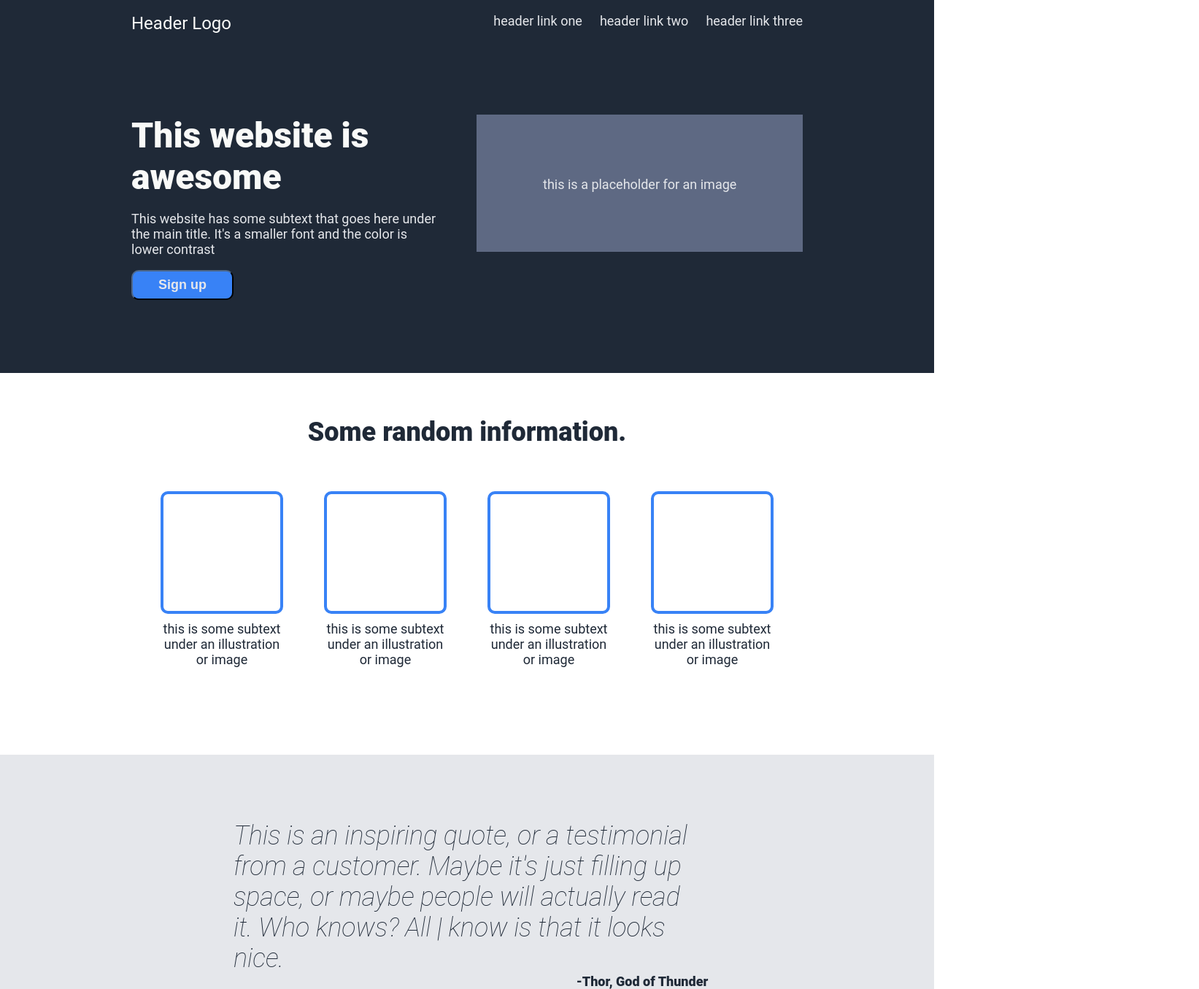
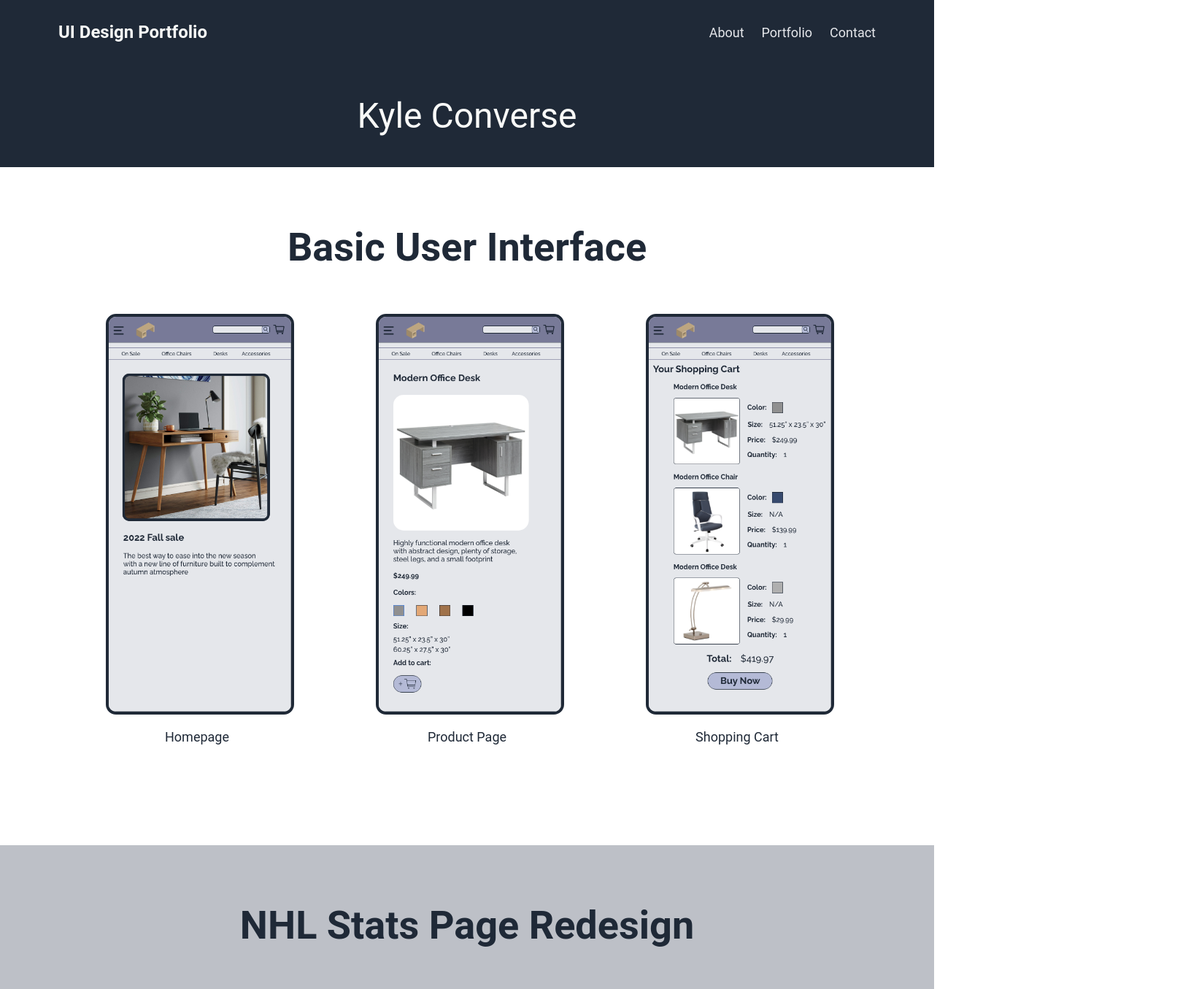
Before and after one commit to kconv/kconv.github.io, a plain HTML site: page index.html in a window 1280 px wide. Shown: the top 1355 px of the page at 73% size, 1643 px wide, since content can reach past the window. Drawn offline with Linux system fonts and the light colour scheme.

Commit message:
ui design portfolio

```diff
--- a/index.html
+++ b/index.html
@@ -3,108 +3,140 @@
 
 <head>
   <meta charset="UTF-8">
-	<meta http-equiv="X-UA-Compatible" content="IE=edge">
-	<meta name="viewport" content="width=device-width, initial-scale=1.0">
   <link rel="stylesheet" href="styles.css">
   <title>Landing Page</title>
 </head>
 
 <body>
-	<div class="header">
-		<!-- <img src="./images/coming-soon.png" alt="Header Logo"> -->
-		<div class="header-content">
-			<div class="header-logo">
-				Header Logo
+  <header>
+    <div class="content">
+      <div class="logo">
+        <h4>UI Design Portfolio</h4>
       </div>
-			<ul class="header-links">
-				<li><a href="#">header link one</a></li>
-				<li><a href="#">header link two</a></li>
-				<li><a href="#">header link three</a></li>
+      <ul class="links">
+        <li><a href="#">About</a></li>
+        <li><a href="#">Portfolio</a></li>
+        <li><a href="#">Contact</a></li>
       </ul>
     </div>
+  </header>
+  <div class="main">
+    <div class="container one">
+      <div class="subcontainer">
+        <div class="hero">
+          <div class="hero-main">
+            Kyle Converse
           </div>
-	<div class="container one">
-		<div class="hero">
-			<div class="hero main">
-				This website is awesome
         </div>
-			<div class="hero secondary">
-				This website has some subtext that goes here under the
-				main title. It's a smaller font and the color is lower
-				contrast
-			</div>
-			<button class="sign-up">Sign up</button>
-		</div>
-		<div class="placeholder">
-			this is a placeholder for an image
       </div>
     </div>
     <div class="container two">
       <div class="info-header">
-			Some random information.
+        <a href="xd-files/converse-assignment4.xd">
+          <h2>
+            Basic User Interface
+          </h2>
+        </a>
         <div class="contents">
           <div class="info">
             <div class="img-borders">
+              <img src="images/Homepage.png" alt="Homepage Artboard">
             </div>
-					<div class="text">
-						this is some subtext under an illustration or image
-					</div>
+            <div class="text">Homepage</div>
           </div>
           <div class="info">
             <div class="img-borders">
+              <img src="images/Product.png" alt="Product Artboard">
             </div>
-					<div class="text">
-						this is some subtext under an illustration or image
-					</div>
+            <div class="text">Product Page</div>
           </div>
           <div class="info">
             <div class="img-borders">
+              <img src="images/Shopping-Cart.png" alt="Shopping Cart">
             </div>
-					<div class="text">
-						this is some subtext under an illustration or image
+            <div class="text">Shopping Cart</div>
           </div>
         </div>
+      </div>
+    </div>
+    <div class="container three">
+      <div class="info-header">
+        <a href="xd-files/nhl-redesign.xd">
+          <h2>
+
+            NHL Stats Page Redesign
+          </h2>
+        </a>
+        <div class="contents">
           <div class="info">
-					<div class="img-borders">
+            <img src="images/nhl-stats-page-original.png" alt="Original NHL Stats Page">
+            <div class="text">Original NHL Stats Page</div>
           </div>
-					<div class="text">
-						this is some subtext under an illustration or image
+          <div class="info">
+            <img src="images/NHL-Stats-Page-Redesign.png" alt="NHL Stats Page Redesign">
+            <div class="text">NHL Stats Page Redesign</div>
+          </div>
+        </div>
+      </div>
+    </div>
+    <div class="container four">
+      <div class="info-header">
+        <a href="xd-files/converse-prototype.xd">
+          <h2>
+            Prototype
+          </h2>
+        </a>
+        <div class="container">
+          <div class="contents one">
+            <div class="info">
+              <img src="images/prototype/Sign-Up-Login.png" alt="Sign Up/Login">
+              <div class="text">Sign Up/Login Page</div>
+            </div>
+            <div class="info">
+              <img src="images/prototype/Dashboard.png" alt="Dashboard">
+              <div class="text">Dashboard</div>
+            </div>
+            <div class="info">
+              <img src="images/prototype/Shared-Lists.png" alt="Shared Lists">
+              <div class="text">Shared Lists</div>
+            </div>
+            <div class="info">
+              <img src="images/prototype/List.png" alt="List">
+              <div class="text">List</div>
+            </div>
+            <div class="info">
+              <img src="images/prototype/Scanner.png" alt="Scanner">
+              <div class="text">Scanner</div>
+            </div>
+          </div>
+          <div class="contents two">
+            <div class="info">
+              <img src="images/prototype/Coupon-Result.png" alt="Coupon Results">
+              <div class="text">Coupon Results</div>
+            </div>
+            <div class="info">
+              <img src="images/prototype/Product-Result.png" alt="Product Results">
+              <div class="text">Product Results</div>
+            </div>
+            <div class="info">
+              <img src="images/prototype/Shopping-List.png" alt="Shopping List">
+              <div class="text">Shopping List</div>
+            </div>
+            <div class="info">
+              <img src="images/prototype/Checkout.png" alt="Checkout">
+              <div class="text">Checkout</div>
             </div>
           </div>
         </div>
       </div>
     </div>
-	<div class="container three">
-		<div class="text quote">
-			This is an inspiring quote, or a testimonial from a
-			customer. Maybe it's just filling up space, or maybe
-			people will actually read it. Who knows? All | know
-			is that it looks nice.
+    <footer>
+      <div class=" hlinks">
+        <a href="xd-files/converse-assignment4.xd">Basic UI</a>
+        <a href="xd-files/nhl-redesign.xd">NHL Stats Page Redesign</a>
+        <a href="xd-files/converse-prototype.xd">Prototype</a>
       </div>
-		<div class="text author">
-			-Thor, God of Thunder
-		</div>
-	</div>
-	<div class="container four">
-
-		<div class="banner">
-			<div class="banner-txt">
-				<div class="banner-txt label">
-					Call to action! It's time!
-				</div>
-				<div class="banner-txt description">
-					Sign up for our product by clicking that button right over there!
-				</div>
-			</div>
-			<button class="sign-up">Sign Up</button>
-		</div>
-	</div>
-	<div class="footer">
-		<div class="hlinks">Copyright © The Odin Project 2021
-
-		</div>
-	</div>
-	</div>
+    </footer>
 </body>
 
 </html>
--- a/styles.css
+++ b/styles.css
@@ -1,16 +1,20 @@
+* {
+  margin: 0;
+
+}
+
 body {
   font-family: Roboto, sans-serif;
-  margin: 0;
 }
-.header {
+header {
   background-color: #1F2937;
 }
 
-.header-content {
+.content {
   display: flex;
   color: white;
   justify-content: space-between;
-  padding: 0 180px
+  padding: 12px 80px
 }
 
 a:link,
@@ -18,38 +22,72 @@ a:visited {
   color: #E5E7EB;
   text-decoration: none;
 }
+a:hover {
+  color: #9da6ba;
+}
 
-.header-links {
+.container {
+    display: flex;
+    flex-direction: column;
+    justify-content: center;
+    align-items: center;
+    gap: 18px;
+    padding: 18px;
+}
+.links {
   font-size: 18px;
   color: #E5E7EB;
   display: flex;
+  justify-content: center;
+  align-items: center;
   list-style-type: none;
+  padding-inline-start: 0;
   gap: 24px;
 }
 
-.header-logo {
+.logo {
   color: #F9FAF8;
   font-size: 24px;
-  padding-top: 18px;
 }
 
+.main .container {
+  display: flex;
+}
 .container.one {
-  display: flex;
-  justify-content: space-between;
+  justify-content: center;
   background-color: #1F2937;
-  padding: 100px 180px;
-  gap: 50px
+  padding: 30px;
 }
 
-.hero.main {
+.subcontainer {
+  display: flex;
+  gap: 34px
+}
+
+.hero {
+  display: flex;
+  padding: 12px;
+  justify-content: center;
+}
+
+.hero-main{
   color: #F9FAF8;
   font-size: 48px;
-  font-weight: 900;
+  font-weight: 400;
 }
 
-.hero.secondary {
+.hero-secondary {
   font-size: 18px;
   color: #E5E7EB;
+  font-weight: 300;
+  text-align: right;
+}
+a > h2 {
+    color: #1F2937;
+}
+
+h4 {
+  margin: 18px 0px;
 }
 
 .sign-up {
@@ -64,13 +102,20 @@ a:visited {
 }
 
 .placeholder {
+  display: flex;
   font-size: 18px;
   color: #E5E7EB;
   background-color: #5e6983;
-  text-align: center;
-  width: 600px;
-  height: 18px;
-  padding: 85px;
+  justify-content: center;
+  align-items: center;
+  width: 400px;
+  height: 300px;
+  border: 6px #1F2937 solid;
+  border-radius: 14px;
+}
+
+.placeholder img {
+  width: 370px;
 }
 
 .hero {
@@ -87,6 +132,10 @@ a:visited {
 }
 
 .info-header {
+  display: flex;
+  flex-direction: column;
+  justify-content: center;
+  align-items: center;
   font-size: 36px;
   font-weight: 900;
   color: #1F2937;
@@ -98,23 +147,37 @@ a:visited {
   padding: 15px 320px;
   justify-content: center;
   align-items: center;
-  gap: 56px;
+  gap: 120px;
   padding-top: 60px;
   padding-bottom: 120px;
 }
 
+.container.four > .info-header > .container > .contents {
+    gap: 20px;
+}
+
 .img-borders {
-  width: 160px;
-  height: 160px;
-  border: 4px solid #3882F6;
-  border-radius: 10px;
+  width: 250px;
+  height: 541px;
+  border: 4px solid #1F2937;
+  border-radius: 14px;
   margin-bottom: 10px;
   margin-left: auto;
   margin-right: auto;
 }
 
+.img-borders img {
+  width: 250px;
+  border-radius: 10px;
+}
+
 .info {
-  max-width: 200px;
+  display: flex;
+  flex-direction: column;
+  justify-content: center;
+  align-items: center;
+  gap: 10px;
+  max-width: 250px;
 }
 
 .text {
@@ -124,7 +187,7 @@ a:visited {
 }
 
 .container.three {
-  background-color: #E5E7EB;
+  background-color: #bdc0c7;
   flex-direction: column;
   display: flex;
 
@@ -132,8 +195,13 @@ a:visited {
   align-items: center;
   margin-left: auto;
   margin-right: auto;
-  height: 400px;
+  /* height: 800px; */
 }
+
+.info > img {
+    width: 250px;
+}
+
 
 
 .text.quote {
@@ -155,7 +223,6 @@ a:visited {
 }
 
 .container.four {
-	height: 400px;
 	display: flex;
 	justify-content: center;
 	align-items: center;
@@ -191,11 +258,11 @@ a:visited {
 .banner .sign-up {
 	margin-right: 160px;
   height: 40px;
-  border: 2px solid #E5E7EB;
+  border: 2px solid #e5e7eb;
 
 }
 
-.footer {
+footer {
   display: flex;
   height: 100px;
   background-color: #1F2937;
@@ -203,7 +270,9 @@ a:visited {
   align-items: center;
 }
 
-.footer.hlinks {
+footer > .hlinks {
+  display: flex;
   text-align: center;
-  margin-right: 0;
+  justify-content: center;
+  gap: 64px;
 }
```
Also changed, not shown: images/Homepage.png (added), images/NHL-Stats-Page-Redesign.png (added), images/Product.png (added), images/Shopping-Cart.png (added), images/nhl-stats-page-original.png (added), images/prototype/Checkout.png (added), images/prototype/Coupon-Result.png (added), images/prototype/Dashboard.png (added), images/prototype/List.png (added), images/prototype/Product-Result.png (added), images/prototype/Scanner.png (added), images/prototype/Shared-Lists.png (added), images/prototype/Shopping-List.png (added), images/prototype/Sign-Up-Login.png (added), 4 other files. Lines whose indentation alone changed are shown as unchanged.
